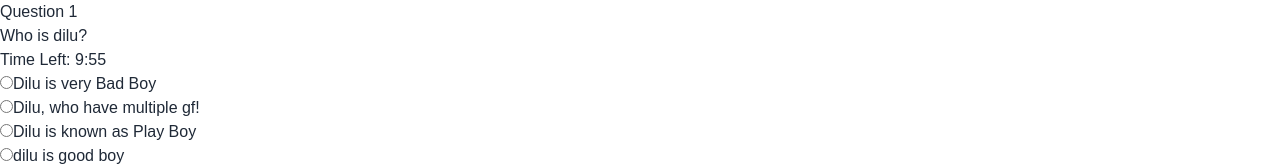
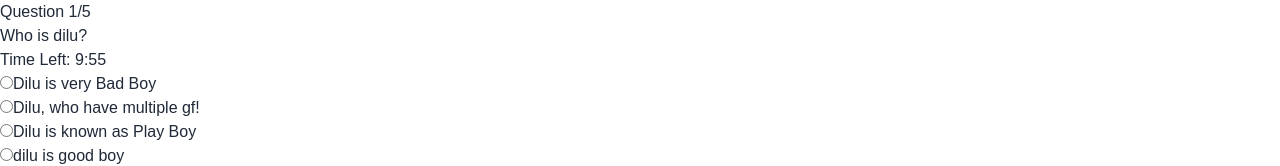
Before and after one commit to assraf-nur-p2m/Self-Assessment-Portal, a React (Vite) app: page /quiz in a window 1280 px wide. Shown: the top 166 px of the page. Built offline with nearby package versions, Linux system fonts and the light colour scheme.

Commit message:
added timer

```diff
--- a/src/Components/Quiz/Quiz.jsx
+++ b/src/Components/Quiz/Quiz.jsx
@@ -77,7 +77,9 @@ export default function Quiz() {
     <div>
       {quizData.length > 0 && (
         <div>
-          <h2>Question {currentQuestionIndex + 1}</h2>
+          <h2>
+            Question {currentQuestionIndex + 1}/{quizData.length}
+          </h2>
           <p>{quizData[currentQuestionIndex].context}</p>
           <p>
             Time Left: {Math.floor(timeLeft / 60)}:
```
